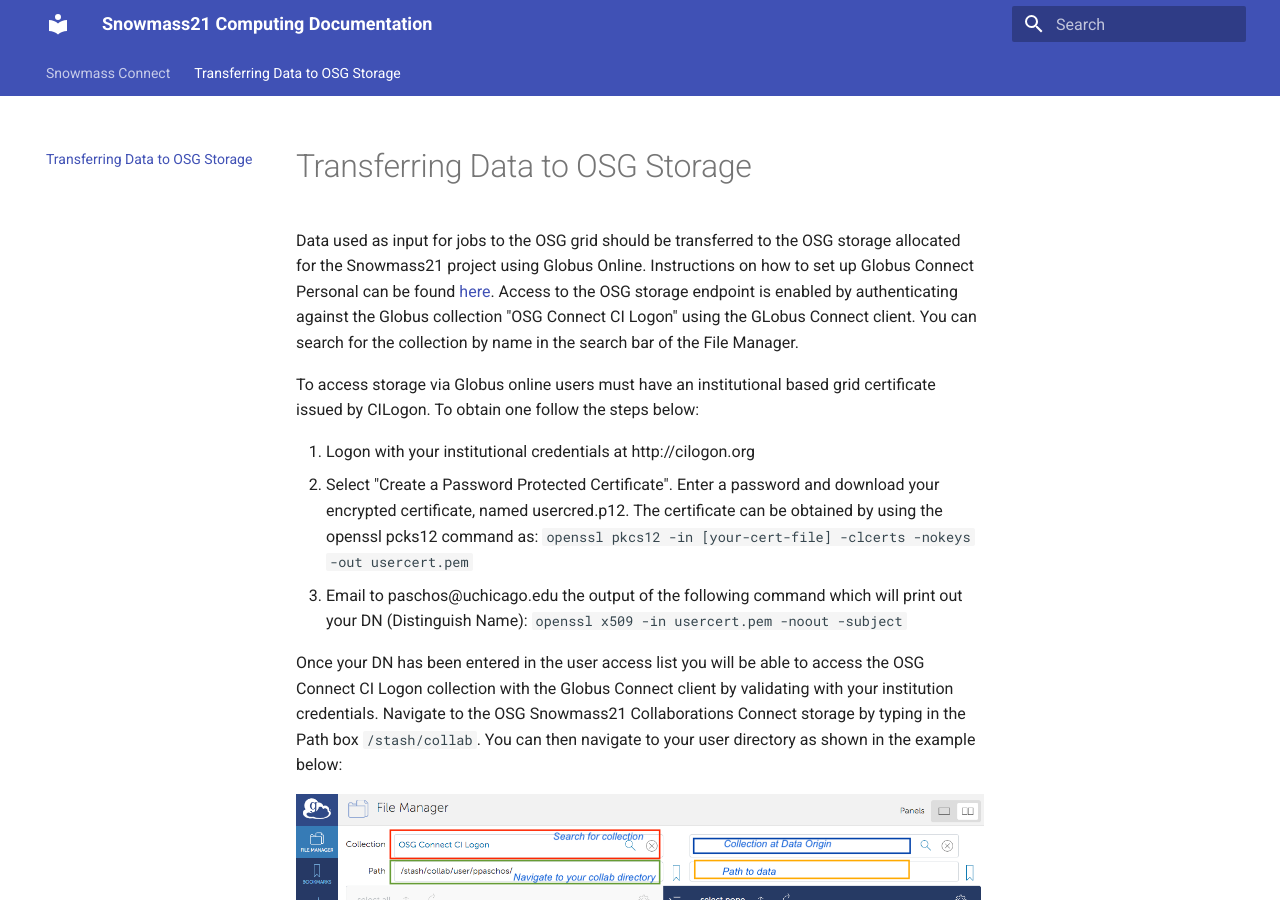
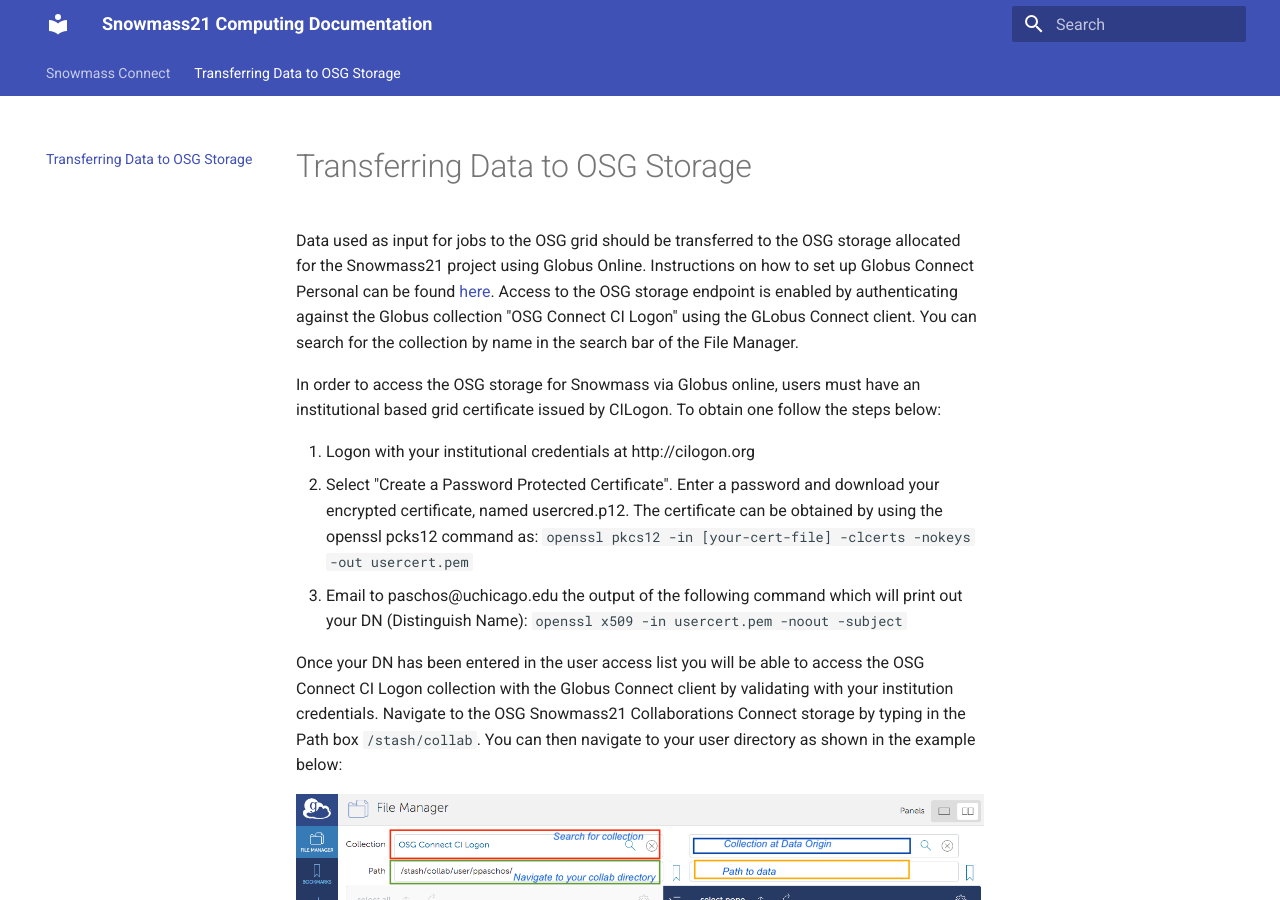
Before and after one commit to ppaschos/snowmass-connect-docs, an MkDocs documentation site: the page built from docs/globus.md, in a window 1280 px wide and 900 px high. Built offline with MkDocs 1.6.1 and Material for MkDocs 9.7.7, drawn with Linux system fonts in a browser that asks for light colours.

Commit message:
Update globus.md

```diff
--- a/docs/globus.md
+++ b/docs/globus.md
@@ -6,7 +6,8 @@
 against the Globus collection "OSG Connect CI Logon" using the GLobus Connect client.
 You can search for the collection by name in the search bar of the File Manager.
 
-To access storage via Globus online users must have an institutional based grid certificate issued by CILogon. To obtain one follow the steps below:
+In order to access the OSG storage for Snowmass via Globus online, users must have an institutional
+based grid certificate issued by CILogon. To obtain one follow the steps below:
 
 1. Logon with your institutional credentials at http://cilogon.org
 2. Select "Create a Password Protected Certificate". Enter a password and download your encrypted certificate, named usercred.p12.
```
